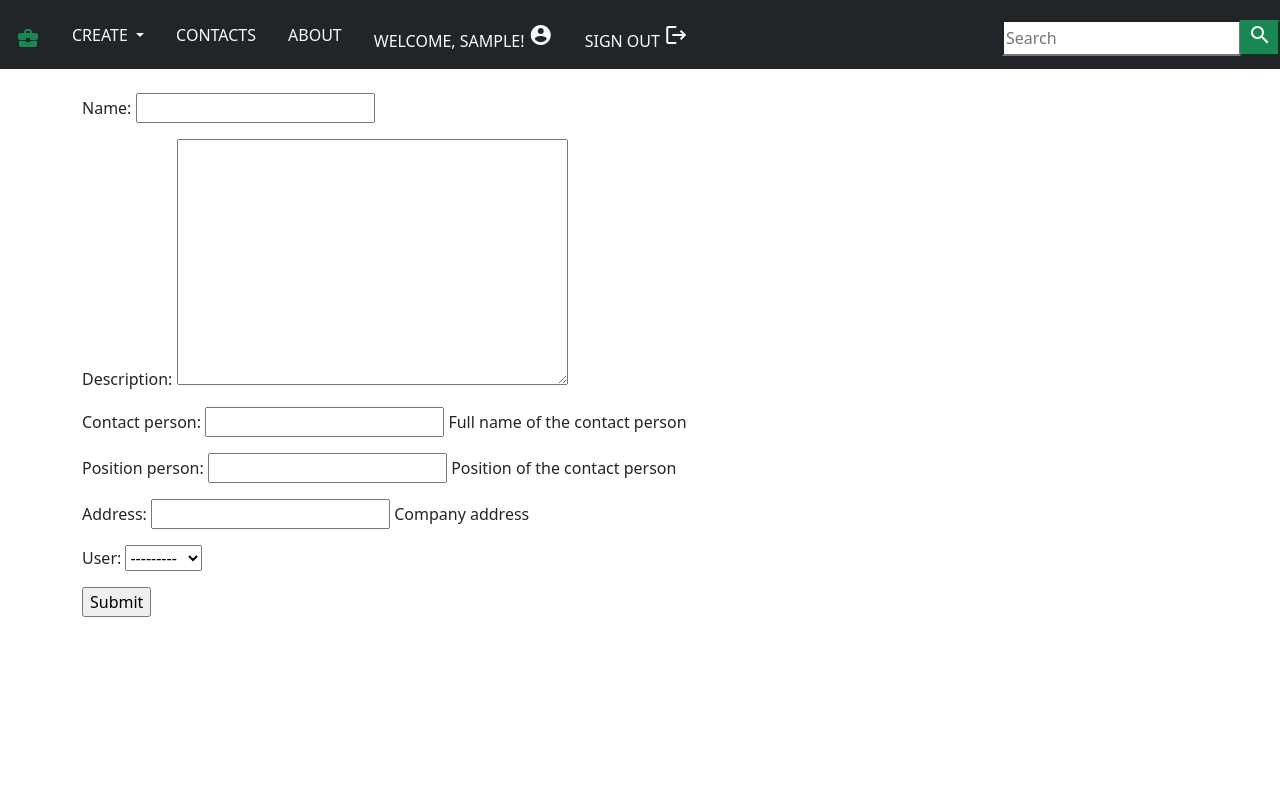
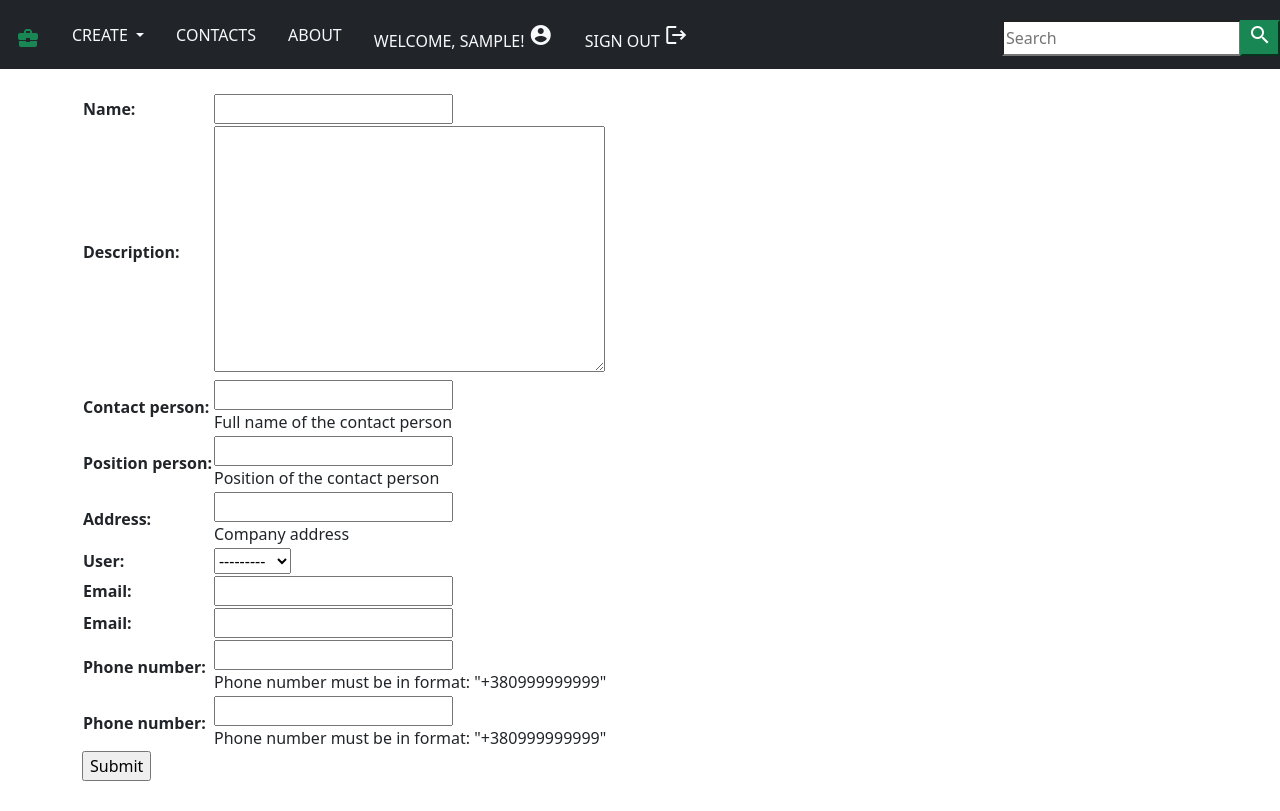
Before and after one commit to Sergey-sg/MiniCRMproject, a Django app: page /company/create/ in a window 1280 px wide. Before the commit the page ends 617 px from the top, so only its background shows below. Run offline with Django 3.2, Linux system fonts and the light colour scheme; the visitor is signed in with stand-in values (Sample User, id 1); data comes from the database, SQL or seed files in the repository; some libraries are stand-ins or nearby versions.

Commit message:
creat view for create company with forminlineset, fix pagination, fix add_like.html

```diff
--- a/MiniCRM/forms.py
+++ b/MiniCRM/forms.py
@@ -1,41 +1,32 @@
 from ckeditor.fields import RichTextField
 from django import forms
 from django.core.validators import RegexValidator
-from django.forms import fields
+from django.forms import fields, inlineformset_factory
 
-from .models import Company, ProjectCompany
+from .models import Company, ProjectCompany, PhoneCompany, EmailCompany
 
 
 class CompanyOverallForm(forms.ModelForm):
-    """
-    Form for editing information about the company.
-        attributes:
-             name (str): company name
-             description (str): Description of the company
-             date_created (datetime): Date the entry was created (added automatically)
-             date_modified (datetime): Date the entry was last modified
-             contact_person (str): Full name of the contact person
-             position_person (str): Position of the contact person
-             address (str): Company address
-             phone_regex: regex validator for phone number
-             phone_number (str): phone number of company
-             email (url): email of company
-    """
-    name = forms.CharField(max_length=300)
-    description = RichTextField(blank=True, null=True, help_text="Company description")
-    contact_person = forms.CharField(max_length=450, help_text="Full name of the contact person")
-    position_person = forms.CharField(max_length=300, help_text="Position of the contact person")
-    address = forms.CharField(max_length=250, help_text="Company address")
-    phone_regex = RegexValidator(regex=r'^\+380\d{9}')
-    phone_number = forms.CharField(validators=[phone_regex],
-                                   max_length=13,
-                                   error_messages={'required': 'Phone number must be in format: "+380999999999". Up to "+380" and 9 digits.'},
-                                   help_text='Phone number must be in format: "+380999999999"')
-    email = forms.EmailField(max_length=254,)
-
     class Meta:
         model = Company
-        exclude = ('user',)
+        fields = '__all__'
+
+
+PhoneCompanyInlineFormset = inlineformset_factory(
+    Company,
+    PhoneCompany,
+    fields=('phone_number', ),
+    extra=2,
+    can_delete=False,
+)
+
+EmailCompanyInlineFormset = inlineformset_factory(
+    Company,
+    EmailCompany,
+    fields=('email', ),
+    extra=2,
+    can_delete=False,
+)
 
 
 class ProjectOverallForm(forms.ModelForm):
--- a/MiniCRM/templates/base.html
+++ b/MiniCRM/templates/base.html
@@ -20,24 +20,43 @@
 <body>
     {% include 'navbar.html' %}
     <br>
-    {% block content %}
+    {% block content %}{% endblock %}
     {% block pagination %}
           {% if is_paginated %}
-              <div class="pagination">
-                  <span class="page-links">
+              <div class="container d-grid gap-2">
+                  <nav class="mx-auto" aria-label="Page navigation example" style="margin-top: 15px;">
+                      <ul class="pagination">
                         {% if page_obj.has_previous %}
-                          <a href="{{ request.path }}?page={{ page_obj.previous_page_number }}">previous</a>
+                            <li class="page-item">
+                              <a class="page-link" href="{{ request.path }}?page={{ page_obj.previous_page_number }}" aria-label="Previous">
+                                <span aria-hidden="true">&laquo;</span>
+                              </a>
+                            </li>
+                        {% else %}
+                            <li class="page-item disabled">
+                              <a class="page-link" href="" aria-label="Previous">
+                                <span aria-hidden="true">&laquo;</span>
+                              </a>
+                            </li>
                         {% endif %}
-                      <span class="page-current">
-                          Page {{ page_obj.number }} of {{ page_obj.paginator.num_pages }}.
-                      </span>
+                        <li class="page-item page-link">Page {{ page_obj.number }} of {{ page_obj.paginator.num_pages }}</li>
                         {% if page_obj.has_next %}
-                          <a href="{{ request.path }}?page={{ page_obj.next_page_number }}">next</a>
+                            <li class="page-item">
+                              <a class="page-link" href="{{ request.path }}?page={{ page_obj.next_page_number }}" aria-label="Next">
+                                <span aria-hidden="true">&raquo;</span>
+                              </a>
+                            </li>
+                        {% else %}
+                            <li class="page-item disabled">
+                              <a class="page-link" href="" aria-label="Next">
+                                <span aria-hidden="true">&raquo;</span>
+                              </a>
+                            </li>
                         {% endif %}
-                  </span>
+                      </ul>
+                  </nav>
               </div>
           {% endif %}
-{% endblock %}
         {% endblock %}
  <!-- Optional JavaScript; choose one of the two! -->
 
--- a/MiniCRM/templates/company_create.html
+++ b/MiniCRM/templates/company_create.html
@@ -8,8 +8,10 @@
     <form action="" method="post">
         {% csrf_token %}
         <table>
-            {{ form.as_p }}
-{#            <input type="hidden" name="user" value="{{ request.user.id }}">#}
+            {{ company_form }}
+            {{ formset_email }}
+            {{ formset_phone }}
+            <input type="hidden" name="user" value="{{ request.user.id }}">
         </table>
         <input type="submit" value="Submit" />
     </form>
--- a/MiniCRM/templates/home.html
+++ b/MiniCRM/templates/home.html
@@ -23,7 +23,7 @@
        <div class="container">
             <div class="row">
               {% for company in company_list %}
-                <div class="card col-12 mx-auto col-md-5 col-lg-4" style="">
+                <div class="card col-12 mx-auto col-md-5 col-lg-4" style="margin: 15px">
                   <div class="card-body">
                     <h5 class="card-title"><a href="{% url 'company_detail' company.pk %}">{{ company.name }}</a> </h5>
                     {% include 'add_like.html' with company_id=company.pk %}
@@ -61,4 +61,5 @@
        </div>
 
   </div>
+
 {% endblock %}
--- a/MiniCRM/urls.py
+++ b/MiniCRM/urls.py
@@ -5,9 +5,9 @@ from . import views
 urlpatterns = [
     path('', views.CompanyListView.as_view(), name='home'),
     url(r'^company-detail/(?P<pk>\d+)$', views.CompanyDetailView.as_view(), name='company_detail'),
-    url(r'^company/create/$', views.CompanyCreate.as_view(), name='company-create'),
+    # url(r'^company/create/$', views.CompanyCreate.as_view(), name='company-create'),
     url(r'^company/(?P<pk>\d+)/update/$', views.CompanyUpdateView.as_view(), name='company-update'),
-    url(r'^company/create/$', views.CompanyUpdateView.as_view(), name='company-create'),
+    url(r'^company/create/$', views.company_create, name='company-create'),
     url(r'^company/(?P<pk>\d+)/projects/$', views.ProjectCompanyListView.as_view(), name='company-projects'),
     url(r'^project-detail/(?P<pk>\d+)$', views.ProjectCompanyDetailView.as_view(), name='project_detail'),
     url(r'^project/create/$', views.ProjectCompanyCreate.as_view(), name='project-create'),
--- a/MiniCRM/views.py
+++ b/MiniCRM/views.py
@@ -4,7 +4,7 @@ from django.shortcuts import redirect, render
 from django.urls import reverse_lazy
 from django.views.generic import CreateView, UpdateView, View
 
-from .forms import CompanyOverallForm, ProjectOverallForm
+from .forms import CompanyOverallForm, ProjectOverallForm, PhoneCompanyInlineFormset, EmailCompanyInlineFormset
 from .models import Company, EmailCompany, PhoneCompany, ProjectCompany, CompanyLikes
 from django.views.generic.list import ListView
 from django.views.generic.detail import DetailView
@@ -87,28 +87,42 @@ class CompanyUpdateView(RedirectPermissionRequiredMixin, UpdateView):
             return HttpResponseRedirect(reverse_lazy('home'))
 
 
-class CompanyCreate(RedirectPermissionRequiredMixin, CreateView):
-    """
-    Implementation of the creation of a new company
-    """
-    model = Company
-    # form_class = CompanyOverallForm
-    fields = '__all__'
-    template_name = 'company_create.html'
-    permission_required = 'MiniCRM.change_company'
 
-    def form_valid(self, form):
-        super(CompanyCreate, self).form_valid(form)
-        company = form.instance
-        phone_company = company.phonecompany_set.first()
-        phone_company.phone_number = form.phone_number.get('phone_number')
-        phone_company.save()
-        email_company = company.emailcompany_set
-        email_company.email = form.email.get('email')
-        email_company.save()
-        if form.is_valid():
-            form.save()
-            return HttpResponseRedirect(reverse_lazy('home'))
+def company_create(request):
+    '''This function creates a brand new Author object with related Book objects using inlineformset_factory'''
+    company = Company()
+    company_form = CompanyOverallForm(instance=company) # setup a form for the parent
+    phone_company_inline_form_set = PhoneCompanyInlineFormset
+    email_company_inline_form_set = EmailCompanyInlineFormset
+
+    if request.method == "POST":
+        company_form = CompanyOverallForm(request.POST)
+        formset_phone = phone_company_inline_form_set(request.POST)
+        formset_email = email_company_inline_form_set(request.POST)
+
+        if company_form.is_valid():
+            created_company = company_form.save(commit=False)
+            formset_phone = phone_company_inline_form_set(request.POST, instance=created_company)
+            formset_email = email_company_inline_form_set(request.POST, instance=created_company)
+
+            if formset_phone.is_valid() and formset_email.is_valid():
+                created_company.save()
+                formset_phone.save()
+                formset_email.save()
+                return HttpResponseRedirect(created_company.get_absolute_url())
+    else:
+        company_form = CompanyOverallForm(instance=company)
+        formset_phone = phone_company_inline_form_set()
+        formset_email = email_company_inline_form_set()
+
+    return render(request, 'company_create.html', {
+        'company_form': company_form,
+        'formset_phone': formset_phone,
+        'formset_email': formset_email
+    })
+
+
+
 
 
 class ProjectCompanyListView(RedirectPermissionRequiredMixin, ListView):
```
Also changed, not shown: MiniCRM/templates/add_like.html (+7 -2 lines). Lines whose indentation alone changed are shown as unchanged.
